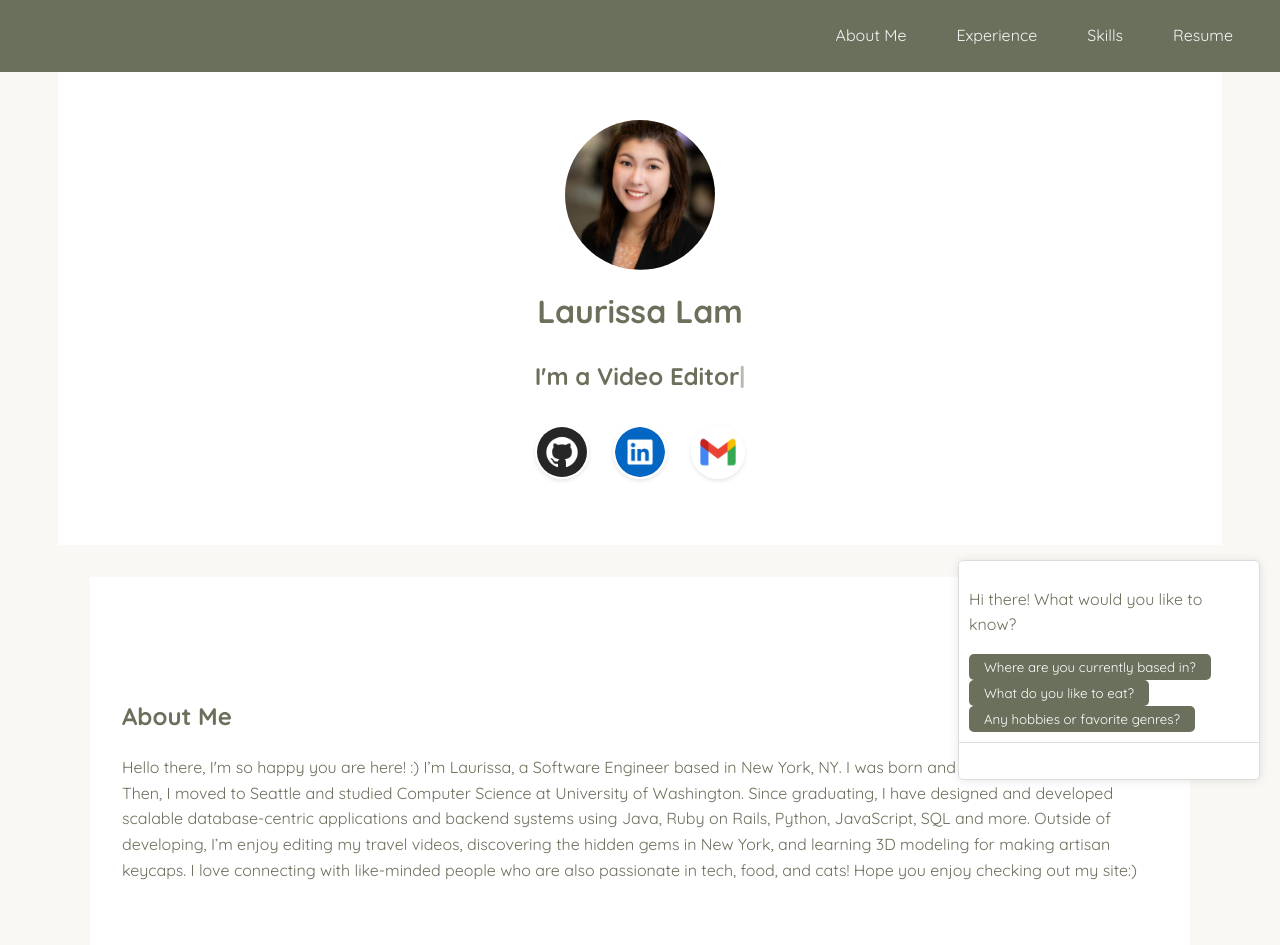
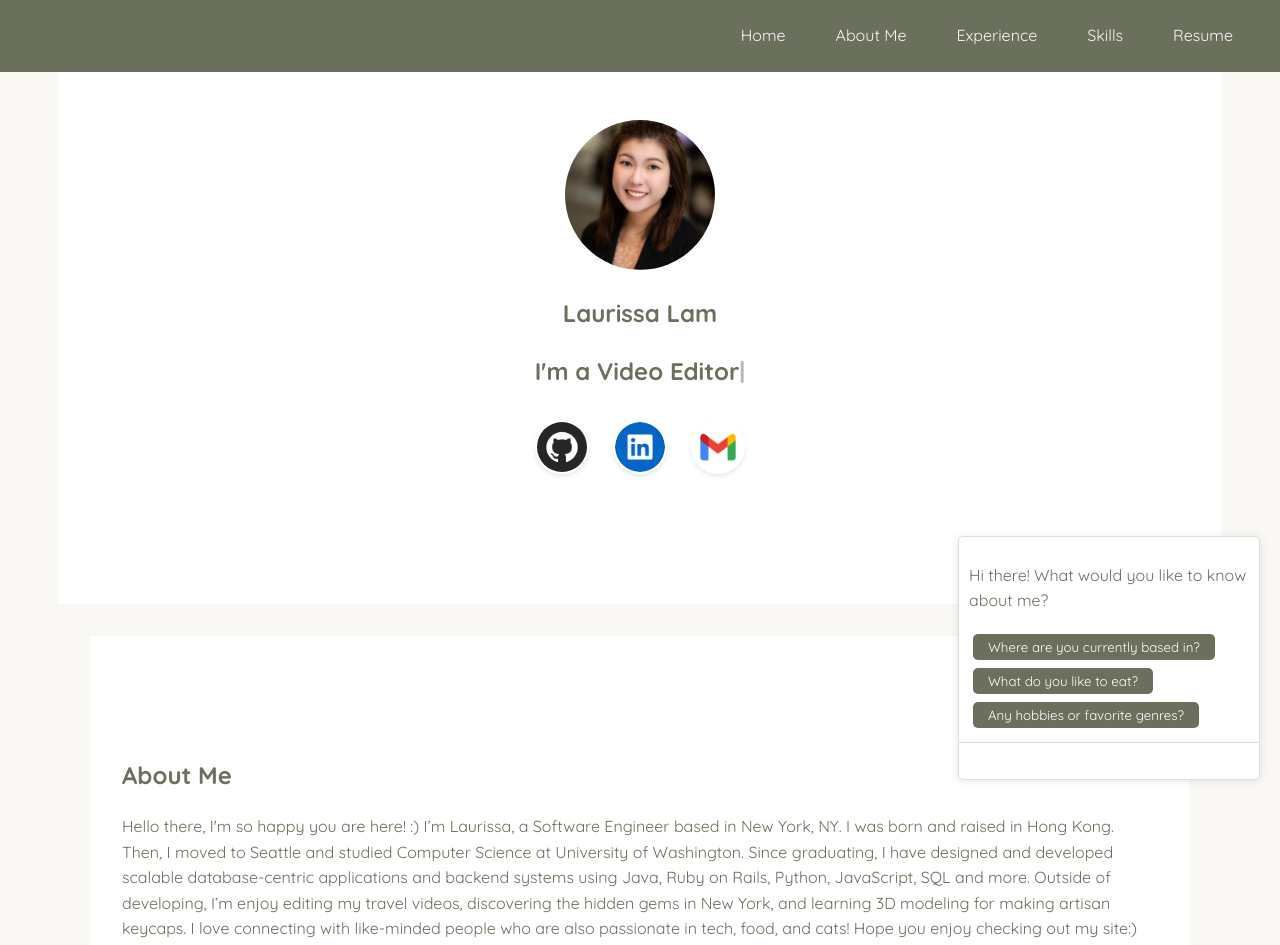
Before and after one commit to laurissalam/laurissalam.github.io, a plain HTML site: page index.html in a window 1280 px wide. Shown: the top 945 px of the page. Drawn offline with nearby package versions, Linux system fonts and the light colour scheme.

Commit message:
changed some style

```diff
--- a/index.html
+++ b/index.html
@@ -82,8 +82,8 @@
             background: #FFF;
             margin-bottom: 2rem;
             padding: 2rem;
-            padding-top: 120px;
-            margin-top: -120px;
+            padding-top: 110px;
+            margin-top: -110px;
         }
 
         footer {
@@ -95,7 +95,7 @@
         }
 
         /* Chatbot styles */
-        #chatbot {
+         #chatbot {
             position: fixed;
             bottom: 20px;
             right: 20px;
@@ -126,6 +126,7 @@
             border-radius: 5px;
             font-family: 'Quicksand', sans-serif;
             cursor: pointer;
+            margin: 4px;
         }
 
         #chatbot button:hover {
@@ -161,6 +162,7 @@
 <body>
     <header id="home">
         <nav>
+            <a href="#home-section">Home</a>
             <a href="#about-section">About Me</a>
             <a href="#experience">Experience</a>
             <a href="#skills">Skills</a>
@@ -169,6 +171,7 @@
     </header>
 
     <div class="container intro" id="about">
+        <section id="home-section">
         <img src="headshot.jpeg" alt="Laurissa Lam" />
         <h1>Laurissa Lam</h1>
         <h2>I'm <span class="typing"></span></h2>
@@ -184,7 +187,7 @@
                 <img src="gmail.png" alt="Email" />
             </a>
         </div>
-
+        </section>
 
     </div>
 
@@ -287,7 +290,7 @@
     <!-- Chatbot HTML -->
     <div id="chatbot">
         <div class="chatbot-message">
-            <p>Hi there! What would you like to know?</p>
+            <p>Hi there! What would you like to know about me?</p>
             <button onclick="askQuestion('live')">Where are you currently based in?</button>
             <button onclick="askQuestion('food')">What do you like to eat?</button>
             <button onclick="askQuestion('hobbies')">Any hobbies or favorite genres?</button>
```
